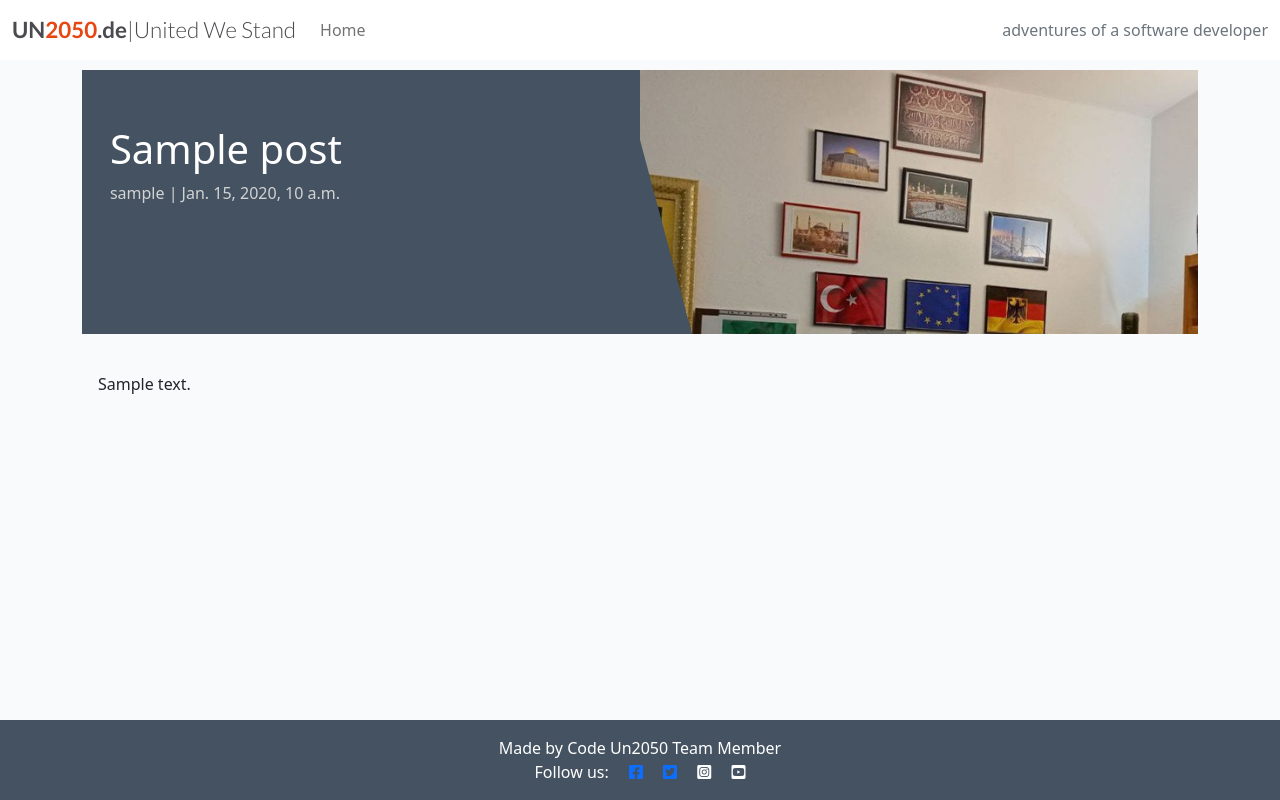
After one commit to MohamedMesto/Loqta2050_v1.3, a Django app: a page that uses templates/base.html in a window 1280 px wide. The commit adds this page. Run offline with Django 4.2, Linux system fonts and the light colour scheme; tables that the repository leaves empty hold one stand-in row (values such as "Sample post"); parts of the project's set-up code (start-up, migrations or seed data) failed here and were passed over; some libraries are stand-ins or nearby versions.

Commit message:
added post_detail view

```diff
--- a/blog2050/templates/blog2050/index.html
+++ b/blog2050/templates/blog2050/index.html
@@ -18,7 +18,7 @@
                                     <p class="author">Author: {{ post.author }}</p>
                                 </div>
                             </div>
-                            <a href="#" class="post-link">
+                            <a href="{% url 'post_detail' post.slug %}" class="post-link">
                                 <h2 class="card-title">{{ post.title }}</h2>
                                 <p class="card-text">{{ post.excerpt }}</p>
                             </a>
--- /dev/null
+++ b/blog2050/templates/blog2050/post_detail.html
@@ -0,0 +1,34 @@
+{% extends 'base.html' %} {% block content %}
+{% load static %}
+
+<div class="masthead">
+    <div class="container">
+        <div class="row g-0">
+            <div class="col-md-6 masthead-text">
+                <!-- Post title goes in these h1 tags -->
+                <h1 class="post-title">{{ post.title }}</h1>
+                <!-- Post author goes before the | the post's created date goes after -->
+                <p class="post-subtitle">{{ post.author }} | {{ post.created_on }}</p>
+            </div>
+            <div class="d-none d-md-block col-md-6 masthead-image">
+                <img src="{% static 'images/default2050.png' %}" class="scale" alt="placeholder">
+            </div>
+        </div>
+    </div>
+</div>
+
+<div class="container">
+    <div class="row">
+        <div class="col card mb-4  mt-3 left  top">
+            <div class="card-body">
+                <!-- The post content goes inside the card-text. -->
+                <!-- Use the | safe filter inside the template tags -->
+                <p class="card-text">
+                    {{ post.content | safe }}
+                </p>
+            </div>
+        </div>
+    </div>
+</div>
+
+{% endblock content %}
--- a/blog2050/urls.py
+++ b/blog2050/urls.py
@@ -4,4 +4,6 @@ from django.urls import path
 
 urlpatterns = [
     path("", views.PostList.as_view(), name='home'),
+    path('<slug:slug>/', views.post_detail, name='post_detail'),
+
 ]
--- a/blog2050/views.py
+++ b/blog2050/views.py
@@ -1,4 +1,4 @@
-from django.shortcuts import render
+from django.shortcuts import render,get_object_or_404
 from django.views import generic
 from .models import Post
 
@@ -11,3 +11,26 @@ class PostList(generic.ListView):
     queryset = Post.objects.filter(status=1)
     template_name = "blog2050/index.html"
     paginate_by = 6
+
+def post_detail(request, slug):
+    """
+    Display an individual :model:`blog.Post`.
+
+    **Context**
+
+    ``post``
+        An instance of :model:`blog.Post`.
+
+    **Template:**
+
+    :template:`blog/post_detail.html`
+    """
+
+    queryset = Post.objects.filter(status=1)
+    post = get_object_or_404(queryset, slug=slug)
+
+    return render(
+        request,
+        "blog2050/post_detail.html",
+        {"post": post},
+    )
--- a/templates/base.html
+++ b/templates/base.html
@@ -31,8 +31,8 @@
     <!-- Navigation -->
     <nav class="navbar navbar-expand-lg navbar-light bg-white">
         <div class="container-fluid">
-            <a class="navbar-brand" href="{% url 'home' %}"><span class="brand">c<span class="red-o">o</span>de<span
-                        class="thin">|star</span></span></a>
+            <a class="navbar-brand" href="{% url 'home' %}"><span class="brand">UN<span class="red-o">2050</span>.de<span
+                        class="thin">|United We Stand</span></span></a>
             <button class="navbar-toggler" type="button" data-bs-toggle="collapse" data-bs-target="#navbarText"
                 aria-controls="navbarText" aria-expanded="false" aria-label="Toggle navigation">
                 <span class="navbar-toggler-icon"></span>
```
Also changed, not shown: static/images/default2050.png (added), 2 other files.
